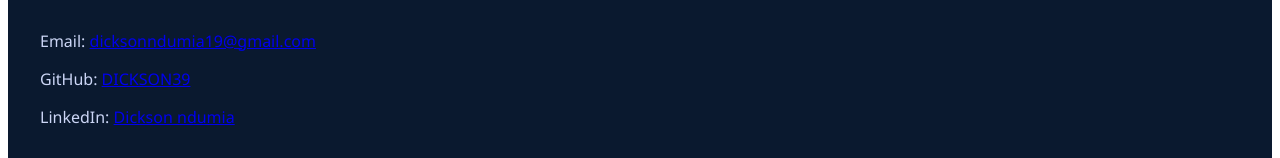
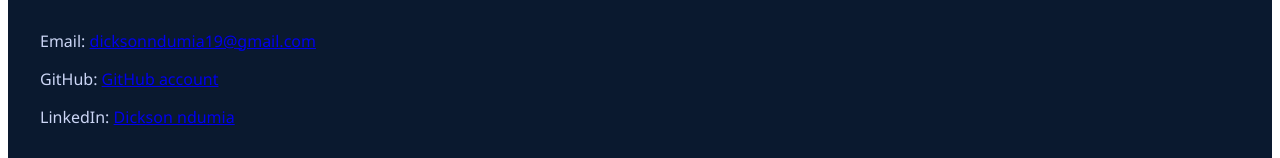
Before and after one commit to DICKSON39/portifolio, an Angular app: page / in a window 1280 px wide. Shown: the part 2430-2588 px from the top of the page. Built offline with nearby package versions, Linux system fonts and the light colour scheme.

Commit message:
initial commits

```diff
--- a/src/app/components/contact/contact.component.html
+++ b/src/app/components/contact/contact.component.html
@@ -16,7 +16,7 @@
 
 
     <p>Email: <a href="mailto:you&#64;example.com">dicksonndumia19&#64;gmail.com</a></p>
-    <p>GitHub: <a href="https://github.com/DICKSON39" target="_blank">DICKSON39</a></p>
+    <p>GitHub: <a href="https://github.com/DICKSON39" target="_blank">GitHub account</a></p>
     <p>LinkedIn: <a href="https://linkedin.com/in/your-profile" target="_blank">Dickson ndumia</a></p>
 
   </section>
```
